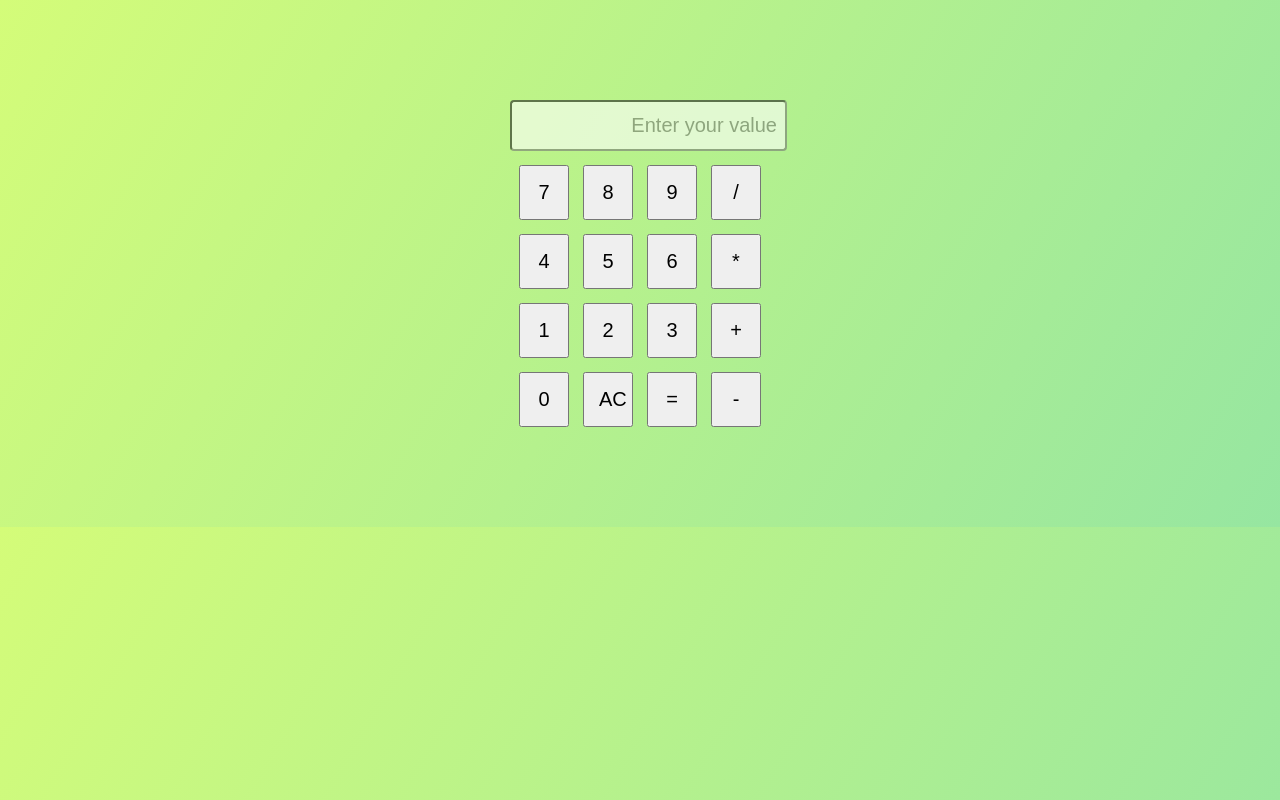
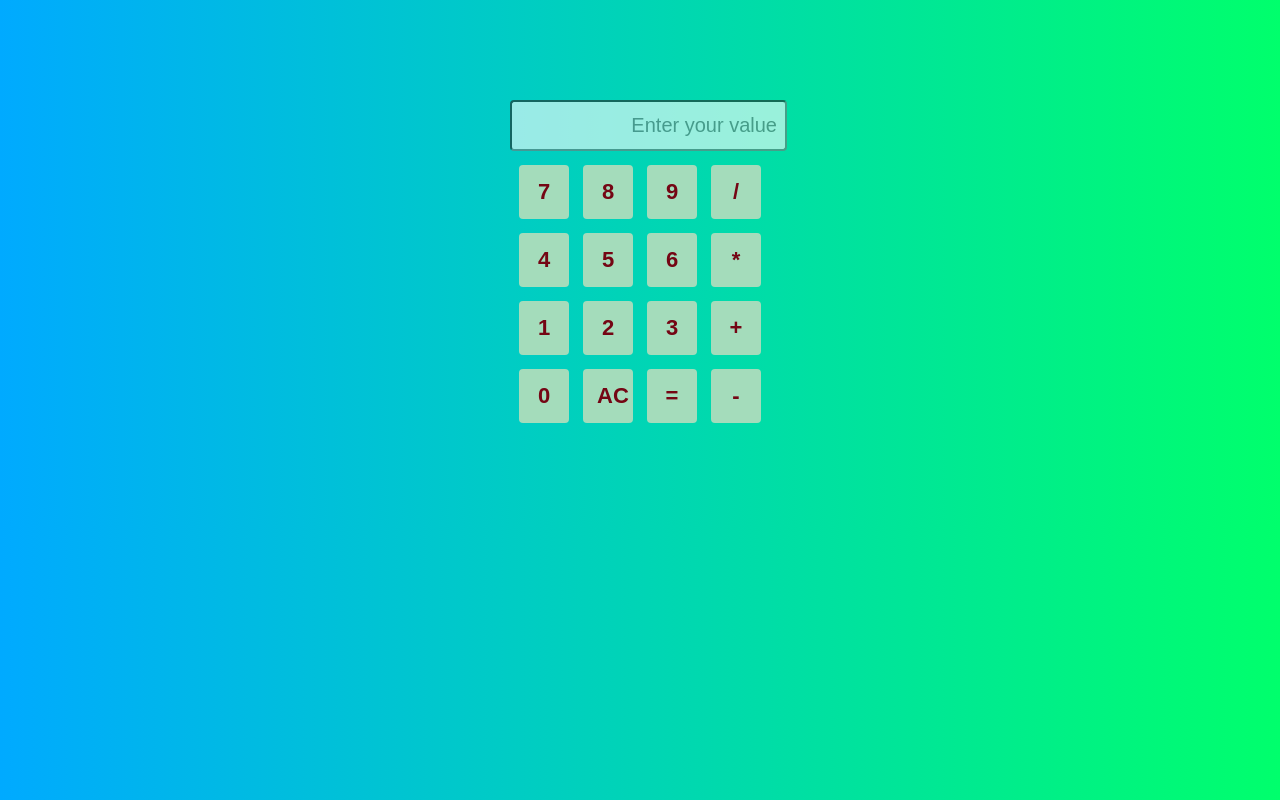
Before and after one commit to RaviTesla1/Calculator, a plain HTML site: page index.html in a window 1280 px wide. Drawn offline with Linux system fonts and the light colour scheme.

Commit message:
background changed

```diff
--- a/style.css
+++ b/style.css
@@ -1,10 +1,13 @@
+@import url('https://fonts.googleapis.com/css2?family=Poppins:wght@400;700&display=swap');
+
 *{
     margin: 0;
     padding: 0;
     outline: 0;
 }
 body{
-     background-image: linear-gradient(120deg, #d4fc79 0%, #96e6a1 100%);
+     background: linear-gradient(to right, #00AAFF, #00FF6C);
+     font-family: 'Poppins', sans-serif;
 }
 .container{
     max-width: 260px;
@@ -33,6 +36,15 @@ input{
 }
 button{
     padding: 14px;
-    font-size: 20px;
+    font-size: 22px;
     /* margin: 8px; */
+    color:  #740614;
+    background-color: #a4dcbb ;
+    border: none;
+    font-weight: 700;
+    transition: all 1s ease-in-out;
+    border-radius: 4px;
 }
+button:hover{
+    background-color: transparent;
+}
```
